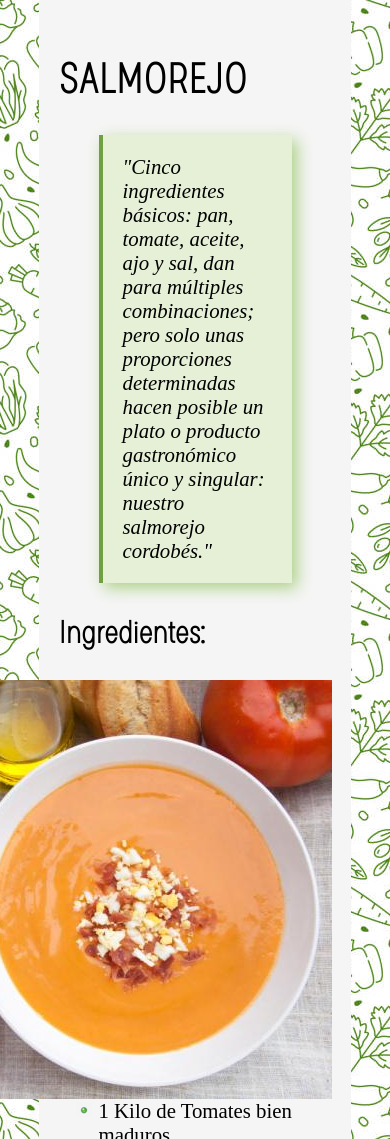
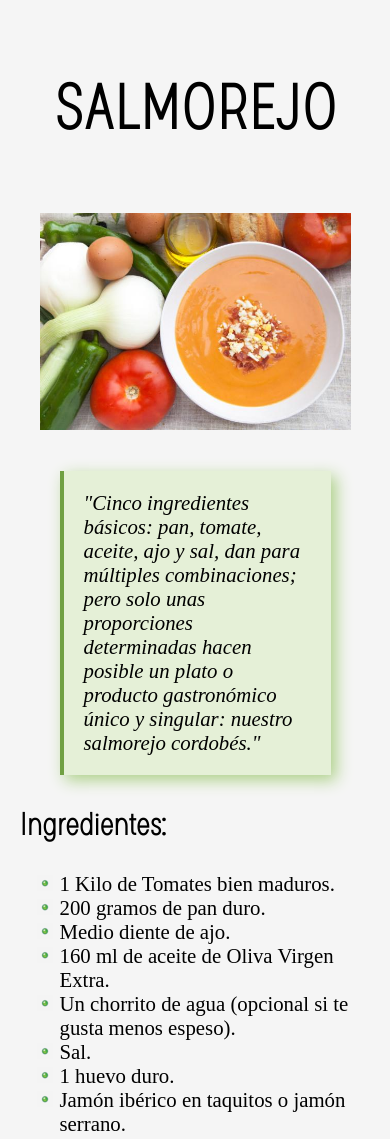
Before and after one commit to SergioGOrtega/PORTFOLIO, a plain HTML site: page RECETA/salmorejo.html in a window 390 px wide. Shown: the top 1139 px of the page. Drawn offline with Linux system fonts and the light colour scheme; a web font is replaced by a local one.

Commit message:
Añadimos responsive para móviles

```diff
--- a/RECETA/css/salmorejo.css
+++ b/RECETA/css/salmorejo.css
@@ -38,7 +38,13 @@ body {
     padding: 5%;
 }
 
-h1, h2 {
+h1 {
+    font-family: glimp;
+    text-align: center;
+    font-size: 3em;
+}
+
+h2 {
     font-family: glimp;
 }
 
@@ -51,8 +57,28 @@ blockquote {
 }
 
 ul {
-    list-style-image: url(../img/2252477.png);}
+    list-style-image: url(../img/2252477.png);
+}
 
 img {
-    float: right;
+    width: 80%; /* 50% del espacio que hay en su bloque contenedor */
+    display: block;
+    margin: auto;
+    background-size: cover;
+    padding: 20px;
 }
+
+/************************** RESPONSIVIDAD: TOMAMOS CONTROL *********************************/
+/* VAMOS A HACER QUE EL WRAPPER PASE AL 100% EN MÓVILES  */
+
+@media only screen and (width<700px) {
+
+    #wrapper {
+        width: 100%;
+    }
+
+    img {
+        width: 100%;
+    }
+
+}
--- a/RECETA/salmorejo.html
+++ b/RECETA/salmorejo.html
@@ -10,10 +10,10 @@
 <body>
     <div id="wrapper">
         <h1>SALMOREJO</h1>
+        <img src="./img/salmorejo.jpg" alt="imagen de salmorejo">
         <blockquote>"Cinco ingredientes básicos: pan, tomate, aceite, ajo y sal, dan para múltiples combinaciones; pero solo unas proporciones
         determinadas hacen posible un plato o producto gastronómico único y singular: nuestro salmorejo cordobés."</blockquote>
         <h2>Ingredientes:</h2>
-        <img src="./img/salmorejo.jpg" alt="imagen de salmorejo">
             <ul>
                 <li>1 Kilo de Tomates bien maduros.</li>
                 <li>200 gramos de pan duro.</li>
```
